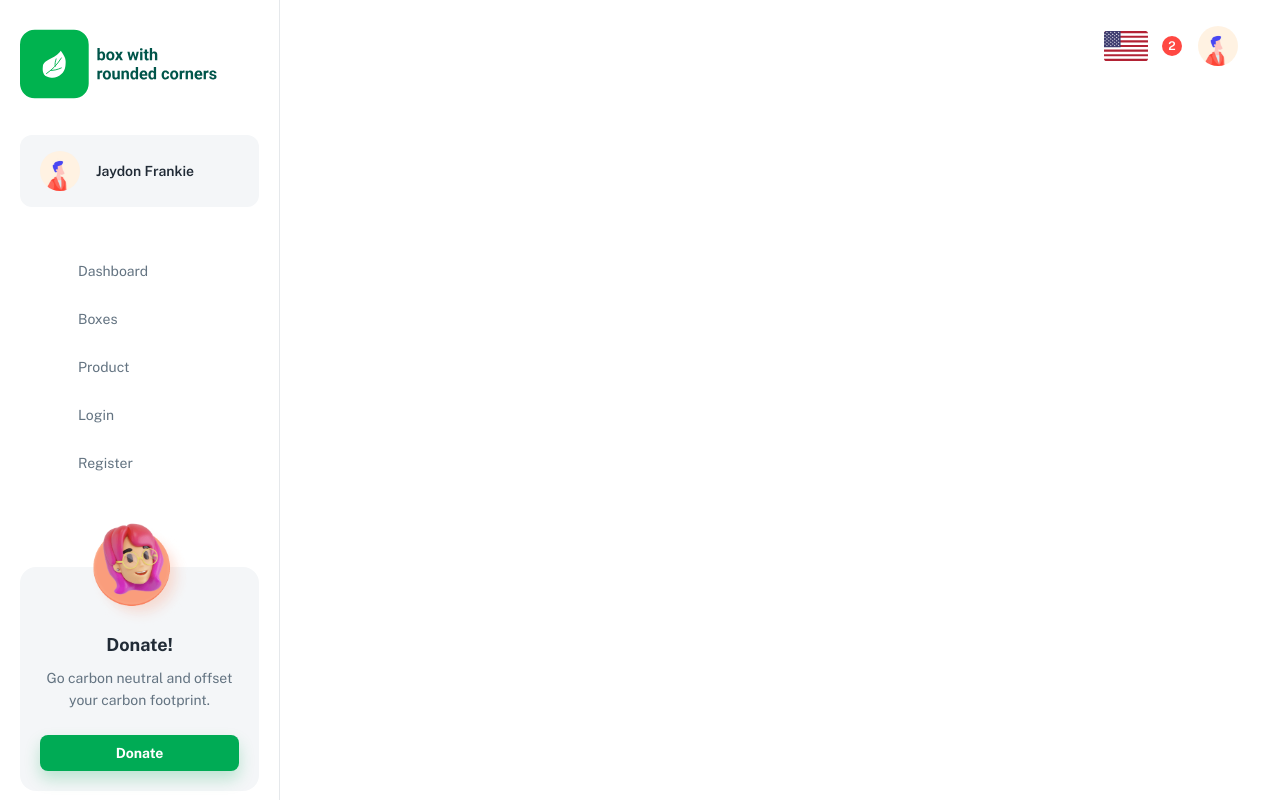
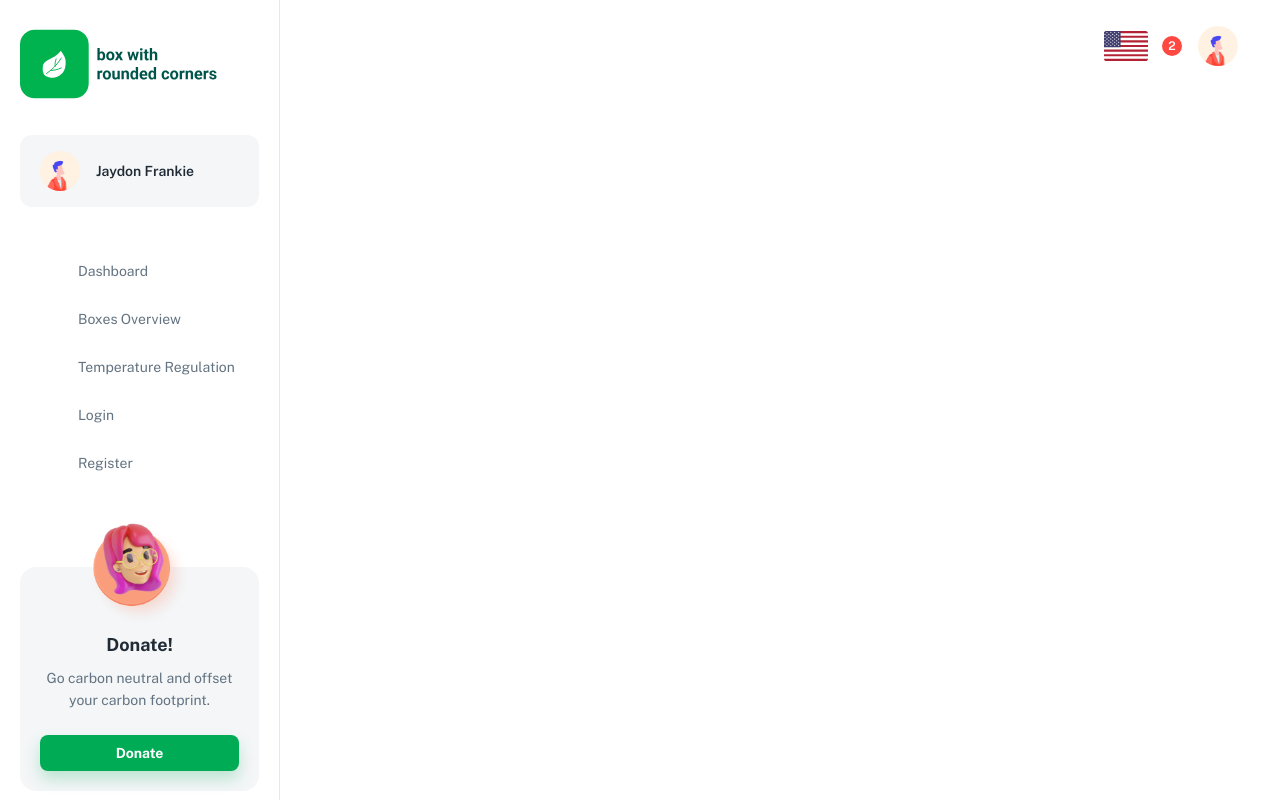
Before and after one commit to christylo/treehacks2022, a React (Create React App) app in the folder client/: page /dashboard in a window 1280 px wide. Built offline with nearby package versions, Linux system fonts and the light colour scheme; a web font is replaced by a local one.

Commit message:
working on temp regulation tab

```diff
--- a/client/package.json
+++ b/client/package.json
@@ -70,6 +70,7 @@
     "@babel/core": "^7.15.5",
     "@babel/eslint-parser": "^7.15.7",
     "@iconify/icons-akar-icons": "^1.2.1",
+    "@iconify/icons-fa": "^1.2.1",
     "@iconify/react": "^3.1.3",
     "eslint": "^7.32.0",
     "eslint-config-airbnb": "^18.2.1",
--- a/client/public/index.html
+++ b/client/public/index.html
@@ -19,11 +19,11 @@
   <!-- Using Local Font -->
   <link rel="stylesheet" type="text/css" href="%PUBLIC_URL%/fonts/index.css" />
 
-  <title>Minimal UI Kit</title>
+  <title>box with rounded corners</title>
   <meta name="description"
-    content="The starting point for your next project with Minimal UI Kit, built on the newest version of Material-UI ©, ready to be customized to your style" />
-  <meta name="keywords" content="react,material,kit,application,dashboard,admin,template" />
-  <meta name="author" content="Minimal UI Kit" />
+    content="A greener way to mine crypto." />
+  <meta name="keywords" content="data visualization for box with rounded corners" />
+  <meta name="author" content="Christy Lo, William Zhang" />
 </head>
 
 <body>
--- a/client/src/layouts/dashboard/SidebarConfig.js
+++ b/client/src/layouts/dashboard/SidebarConfig.js
@@ -7,6 +7,8 @@ import lockFill from '@iconify/icons-eva/lock-fill';
 import personAddFill from '@iconify/icons-eva/person-add-fill';
 import alertTriangleFill from '@iconify/icons-eva/alert-triangle-fill';
 import boxIcon from '@iconify/icons-akar-icons/box';
+import thermometer2 from '@iconify/icons-fa/thermometer-2';
+
 // ----------------------------------------------------------------------
 
 const getIcon = (name) => <Icon icon={name} width={22} height={22} />;
@@ -18,14 +20,14 @@ const sidebarConfig = [
     icon: getIcon(pieChart2Fill)
   },
   {
-    title: 'boxes',
+    title: 'boxes overview',
     path: '/dashboard/user',
     icon: getIcon(boxIcon)
   },
   {
-    title: 'product',
+    title: 'temperature regulation',
     path: '/dashboard/products',
-    icon: getIcon(shoppingBagFill)
+    icon: getIcon(thermometer2)
   },
   {
     title: 'login',
--- a/client/src/pages/DashboardApp.js
+++ b/client/src/pages/DashboardApp.js
@@ -21,7 +21,7 @@ import {
 
 export default function DashboardApp() {
   return (
-    <Page title="Dashboard | box with rounded corners">
+    <Page title="box with rounded corners">
       <Container maxWidth="xl">
         <Box sx={{ pb: 5 }}>
           <Typography variant="h4">Hi, Welcome back</Typography>
--- a/client/src/pages/Products.js
+++ b/client/src/pages/Products.js
@@ -47,7 +47,7 @@ export default function EcommerceShop() {
   };
 
   return (
-    <Page title="Dashboard: Products | box with rounded corners">
+    <Page title="box with rounded corners">
       <Container>
         <Typography variant="h4" sx={{ mb: 5 }}>
           Products
--- a/client/src/pages/User.js
+++ b/client/src/pages/User.js
@@ -132,7 +132,7 @@ export default function User() {
   const isUserNotFound = filteredUsers.length === 0;
 
   return (
-    <Page title="User | box with rounded corners">
+    <Page title="box with rounded corners">
       <Container>
         <Stack direction="row" alignItems="center" justifyContent="space-between" mb={5}>
           <Typography variant="h4" gutterBottom>
```
Also changed, not shown: client/public/manifest.json, 2 other files (tests, documents, lock files or other folders).
